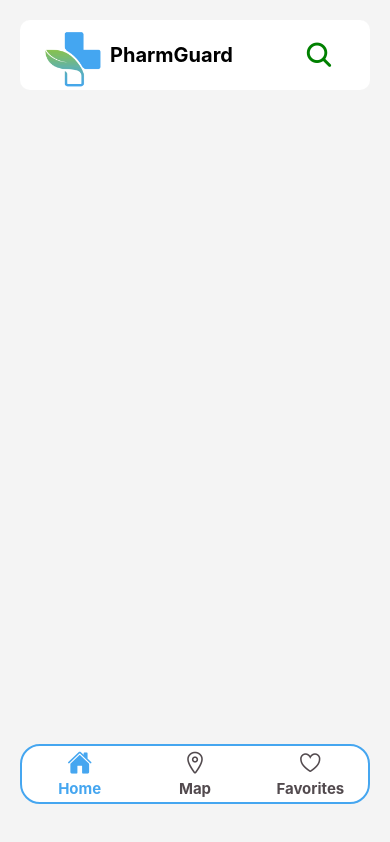
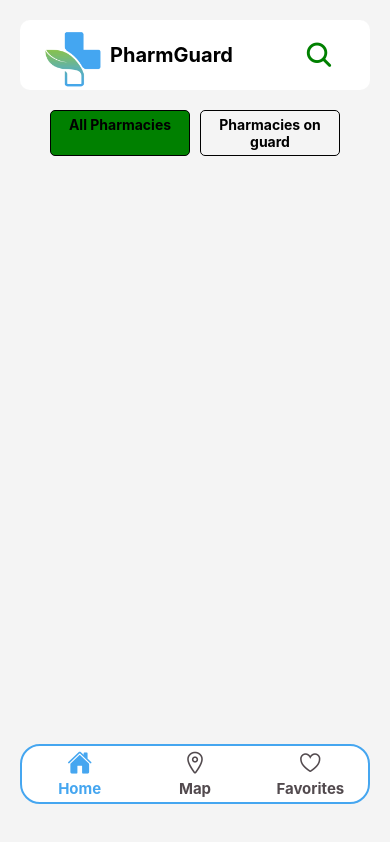
Before and after one commit to riad40/PharmGuard, a React Native app: screen /Home in a window 390 px wide. Built offline with nearby package versions, Linux system fonts and the light colour scheme.

Commit message:
make the Nav component

```diff
--- a/src/components/Header.tsx
+++ b/src/components/home/Header.tsx
@@ -8,7 +8,7 @@ const Header = (): JSX.Element => {
                 <TouchableOpacity>
                     <Image
                         style={styles.logo}
-                        source={require("../assets/imgs/logo.png")}
+                        source={require("../../assets/imgs/logo.png")}
                     />
                 </TouchableOpacity>
                 <Text style={styles.title}>PharmGuard</Text>
--- /dev/null
+++ b/src/components/home/Nav.tsx
@@ -0,0 +1,61 @@
+import { View, Text, TouchableOpacity, StyleSheet } from "react-native"
+import { useState } from "react"
+
+const Nav = (): JSX.Element => {
+    const [active, setActive] = useState<string>("pharmacies")
+
+    const handlePress = (type: string) => {
+        setActive(type)
+    }
+
+    return (
+        <View style={styles.container}>
+            <TouchableOpacity
+                style={[
+                    styles.button,
+                    active === "pharmacies" && styles.active,
+                ]}
+                onPress={() => handlePress("pharmacies")}
+            >
+                <Text style={styles.text}>All Pharmacies</Text>
+            </TouchableOpacity>
+            <TouchableOpacity
+                style={[
+                    styles.button,
+                    active === "pharmaciesOnGuard" && styles.active,
+                ]}
+                onPress={() => handlePress("pharmaciesOnGuard")}
+            >
+                <Text style={styles.text}>Pharmacies on guard</Text>
+            </TouchableOpacity>
+        </View>
+    )
+}
+
+const styles = StyleSheet.create({
+    container: {
+        width: "100%",
+        flexDirection: "row",
+        marginVertical: 20,
+        justifyContent: "center",
+    },
+    text: {
+        fontWeight: "bold",
+        textAlign: "center",
+        color: "#000",
+    },
+    button: {
+        backgroundColor: "transparent",
+        borderRadius: 5,
+        padding: 5,
+        borderWidth: 1,
+        width: "40%",
+        marginHorizontal: 5,
+        borderColor: "#000",
+    },
+    active: {
+        backgroundColor: "green",
+    },
+})
+
+export default Nav
--- a/src/components/index.ts
+++ b/src/components/index.ts
@@ -1,3 +1,4 @@
-import Header from "./Header"
+import Header from "./home/Header"
+import Nav from "./home/Nav"
 
-export { Header }
+export { Header, Nav }
--- a/src/screens/Home.tsx
+++ b/src/screens/Home.tsx
@@ -1,11 +1,12 @@
 import { Text, StyleSheet, View } from "react-native"
 import appContainer from "../assets/styles/appContainer"
-import { Header } from "../components"
+import { Header, Nav } from "../components"
 
 const Home = (): JSX.Element => {
     return (
         <View style={appContainer.container}>
             <Header />
+            <Nav />
         </View>
     )
 }
```
